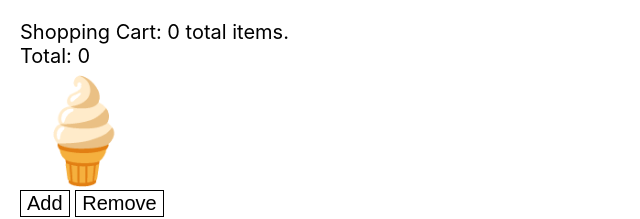
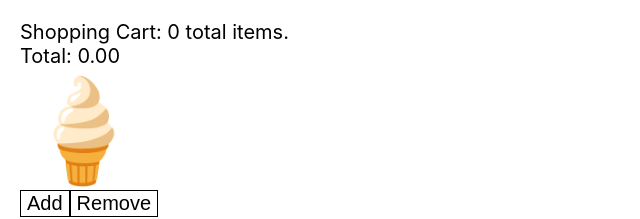
Before and after one commit to haris-git/state-class-tutorial, a React (Create React App) app: page / in a window 1280 px wide. Shown: the top 219 px of the page, without its empty margins (0-640 px from the left). Built offline with nearby package versions, Linux system fonts and the light colour scheme.

Commit message:
Setting state with "useState"

```diff
--- a/src/components/ProductWithHooks/ProductWithHooks.js
+++ b/src/components/ProductWithHooks/ProductWithHooks.js
@@ -1,16 +1,44 @@
 import React, { useState } from 'react';
 import './ProductWithHooks.css';
 
+const currencyOptions = {
+  minimumFractionDigits: 2,
+  maximumFractionDigits: 2,
+}
+
 export default function ProductWithHooks() {
+  /**
+   * "useState" is a function that takes the initial state as an argument and returns an array with two items.
+   * The first item is a variable containing the state, and the second item in the array is a function that will update the state
+   */
+  const [cart, setCart] = useState([]);
+  const [total, setTotal] = useState(0);
+
+  function getTotal(total ) {
+    return total.toLocaleString(undefined, currencyOptions)
+  }
+
+  function add() {
+    setCart(['ice cream']);
+    setTotal(5);
+  }
+
   return(
     <div className="wrapper">
       <div>
-        Shopping Cart: 0 total items.
+        Shopping Cart: { cart.length } total items.
       </div>
-      <div>Total: 0</div>
+      <div>Total: { getTotal(total) }</div>
 
       <div className="product-with-hooks"><span role="img" aria-label="ice cream">🍦</span></div>
-      <button>Add</button> <button>Remove</button>
+      <button onClick={ add }>Add</button>
+      <button onClick={
+        // This arrow function is not performance-optimized.
+        () => {
+          setCart([]);
+          setTotal(0);
+        }
+      }>Remove</button>
     </div>
   )
 }
```
